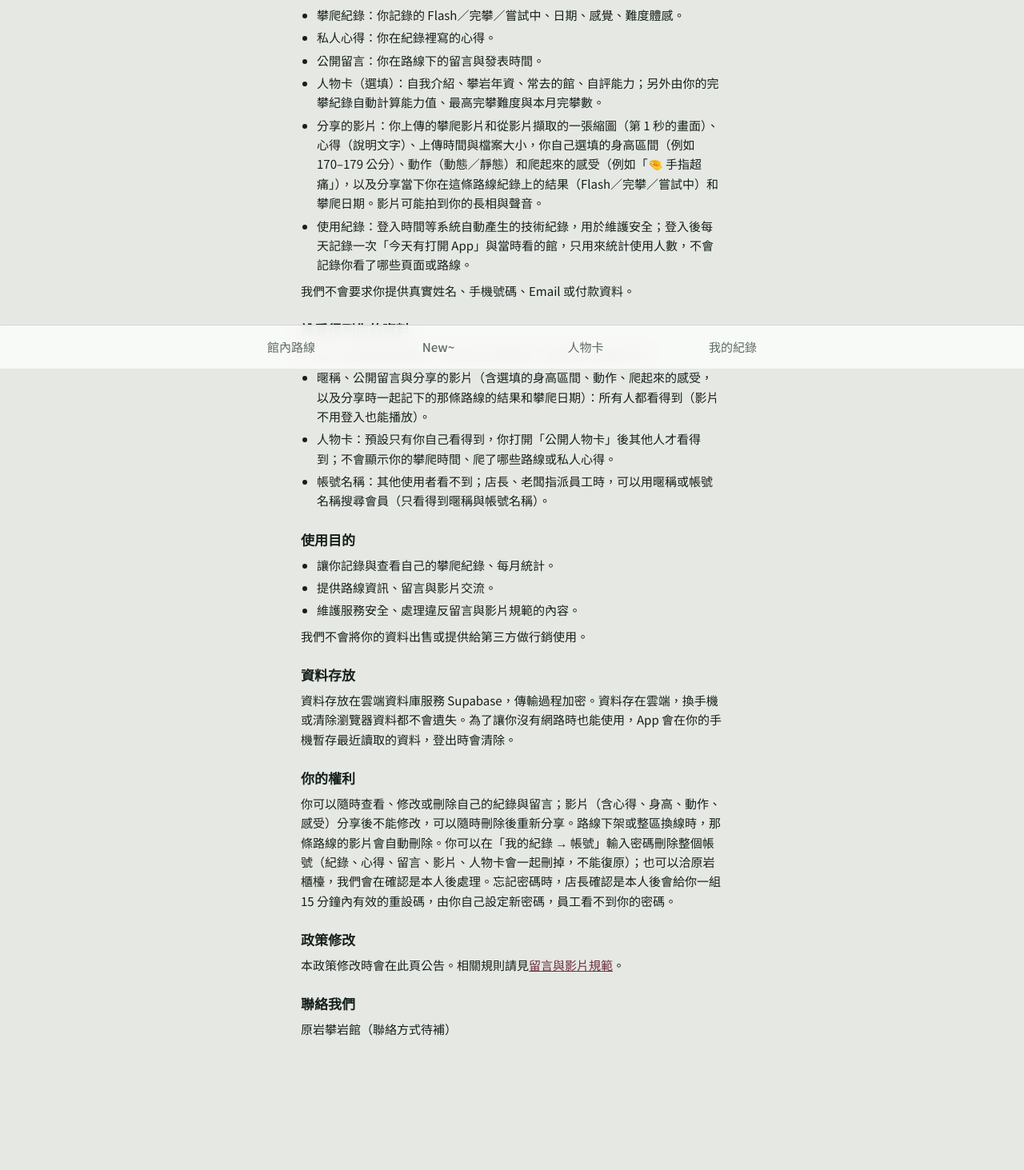
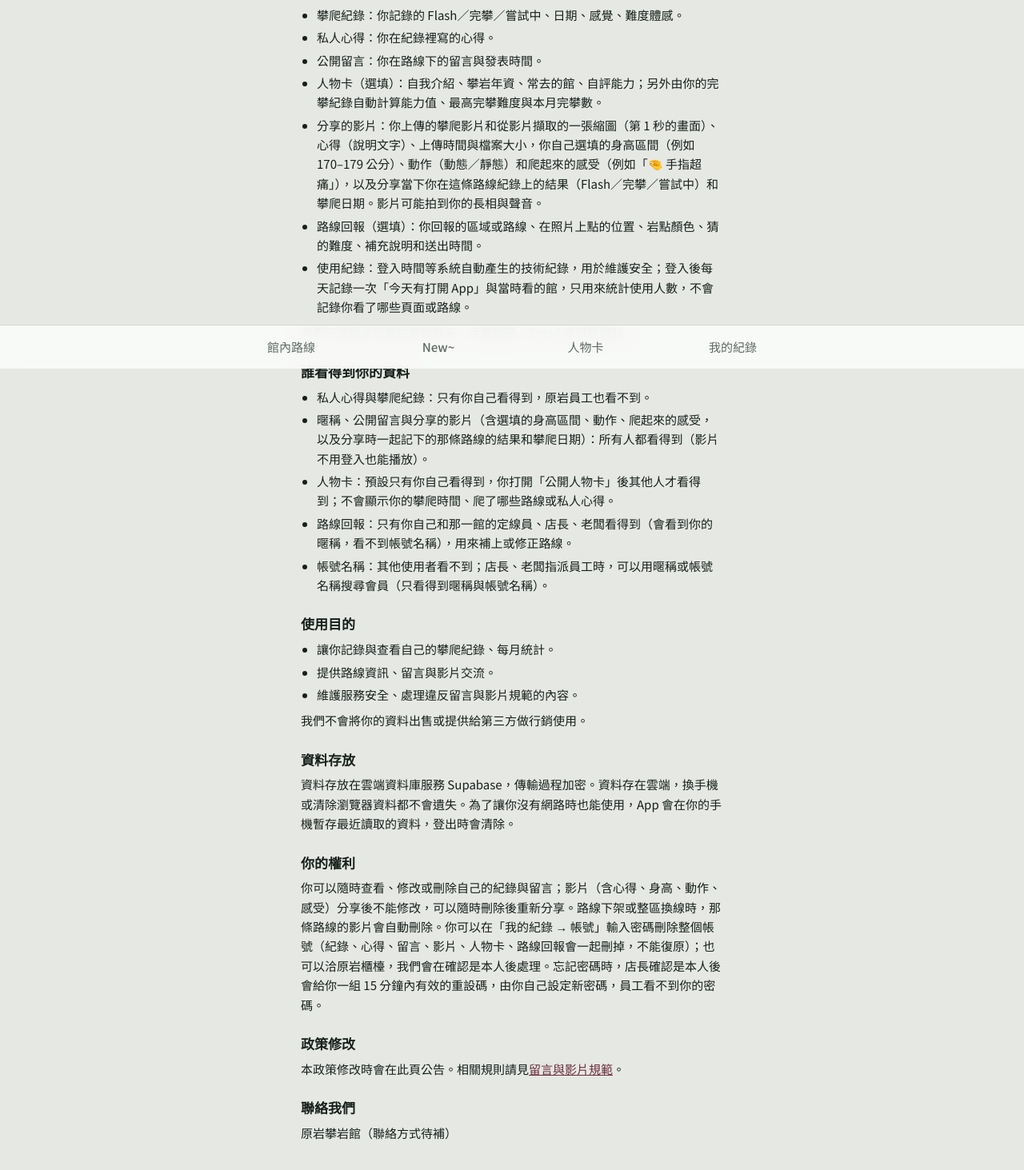
Before and after one commit to yammincode/routemake, a Next.js app: page /privacy in a window 1280 px wide. Shown: the part 339-1802 px from the top of the page at 80% size. Built offline with nearby package versions, Linux system fonts and the light colour scheme; no server answers.

Commit message:
隱私權政策加上路線回報
Co-Authored-By: Claude Opus 5.5 <noreply@anthropic.com>
Claude-Session: https://claude.ai/code/session_01RFzsJ2t9KgZLrAweS4Xr8E

```diff
--- a/components/LegalDocs.tsx
+++ b/components/LegalDocs.tsx
@@ -33,6 +33,7 @@ export function PrivacyContent({ onOpenDoc }: { onOpenDoc?: (d: Doc) => void })
           <li>公開留言：你在路線下的留言與發表時間。</li>
           <li>人物卡（選填）：自我介紹、攀岩年資、常去的館、自評能力；另外由你的完攀紀錄自動計算能力值、最高完攀難度與本月完攀數。</li>
           <li>分享的影片：你上傳的攀爬影片和從影片擷取的一張縮圖（第 1 秒的畫面）、心得（說明文字）、上傳時間與檔案大小，你自己選填的身高區間（例如 170–179 公分）、動作（動態／靜態）和爬起來的感受（例如「🤏 手指超痛」），以及分享當下你在這條路線紀錄上的結果（Flash／完攀／嘗試中）和攀爬日期。影片可能拍到你的長相與聲音。</li>
+          <li>路線回報（選填）：你回報的區域或路線、在照片上點的位置、岩點顏色、猜的難度、補充說明和送出時間。</li>
           <li>使用紀錄：登入時間等系統自動產生的技術紀錄，用於維護安全；登入後每天記錄一次「今天有打開 App」與當時看的館，只用來統計使用人數，不會記錄你看了哪些頁面或路線。</li>
         </ul>
         <p className="m-0">我們不會要求你提供真實姓名、手機號碼、Email 或付款資料。</p>
@@ -43,6 +44,7 @@ export function PrivacyContent({ onOpenDoc }: { onOpenDoc?: (d: Doc) => void })
           <li>私人心得與攀爬紀錄：只有你自己看得到，原岩員工也看不到。</li>
           <li>暱稱、公開留言與分享的影片（含選填的身高區間、動作、爬起來的感受，以及分享時一起記下的那條路線的結果和攀爬日期）：所有人都看得到（影片不用登入也能播放）。</li>
           <li>人物卡：預設只有你自己看得到，你打開「公開人物卡」後其他人才看得到；不會顯示你的攀爬時間、爬了哪些路線或私人心得。</li>
+          <li>路線回報：只有你自己和那一館的定線員、店長、老闆看得到（會看到你的暱稱，看不到帳號名稱），用來補上或修正路線。</li>
           <li>帳號名稱：其他使用者看不到；店長、老闆指派員工時，可以用暱稱或帳號名稱搜尋會員（只看得到暱稱與帳號名稱）。</li>
         </ul>
       </DocSection>
@@ -64,7 +66,7 @@ export function PrivacyContent({ onOpenDoc }: { onOpenDoc?: (d: Doc) => void })
 
       <DocSection title="你的權利">
         <p className="m-0">
-          你可以隨時查看、修改或刪除自己的紀錄與留言；影片（含心得、身高、動作、感受）分享後不能修改，可以隨時刪除後重新分享。路線下架或整區換線時，那條路線的影片會自動刪除。你可以在「我的紀錄 → 帳號」輸入密碼刪除整個帳號（紀錄、心得、留言、影片、人物卡會一起刪掉，不能復原）；也可以洽原岩櫃檯，我們會在確認是本人後處理。忘記密碼時，店長確認是本人後會給你一組 15 分鐘內有效的重設碼，由你自己設定新密碼，員工看不到你的密碼。
+          你可以隨時查看、修改或刪除自己的紀錄與留言；影片（含心得、身高、動作、感受）分享後不能修改，可以隨時刪除後重新分享。路線下架或整區換線時，那條路線的影片會自動刪除。你可以在「我的紀錄 → 帳號」輸入密碼刪除整個帳號（紀錄、心得、留言、影片、人物卡、路線回報會一起刪掉，不能復原）；也可以洽原岩櫃檯，我們會在確認是本人後處理。忘記密碼時，店長確認是本人後會給你一組 15 分鐘內有效的重設碼，由你自己設定新密碼，員工看不到你的密碼。
         </p>
       </DocSection>
 
```
